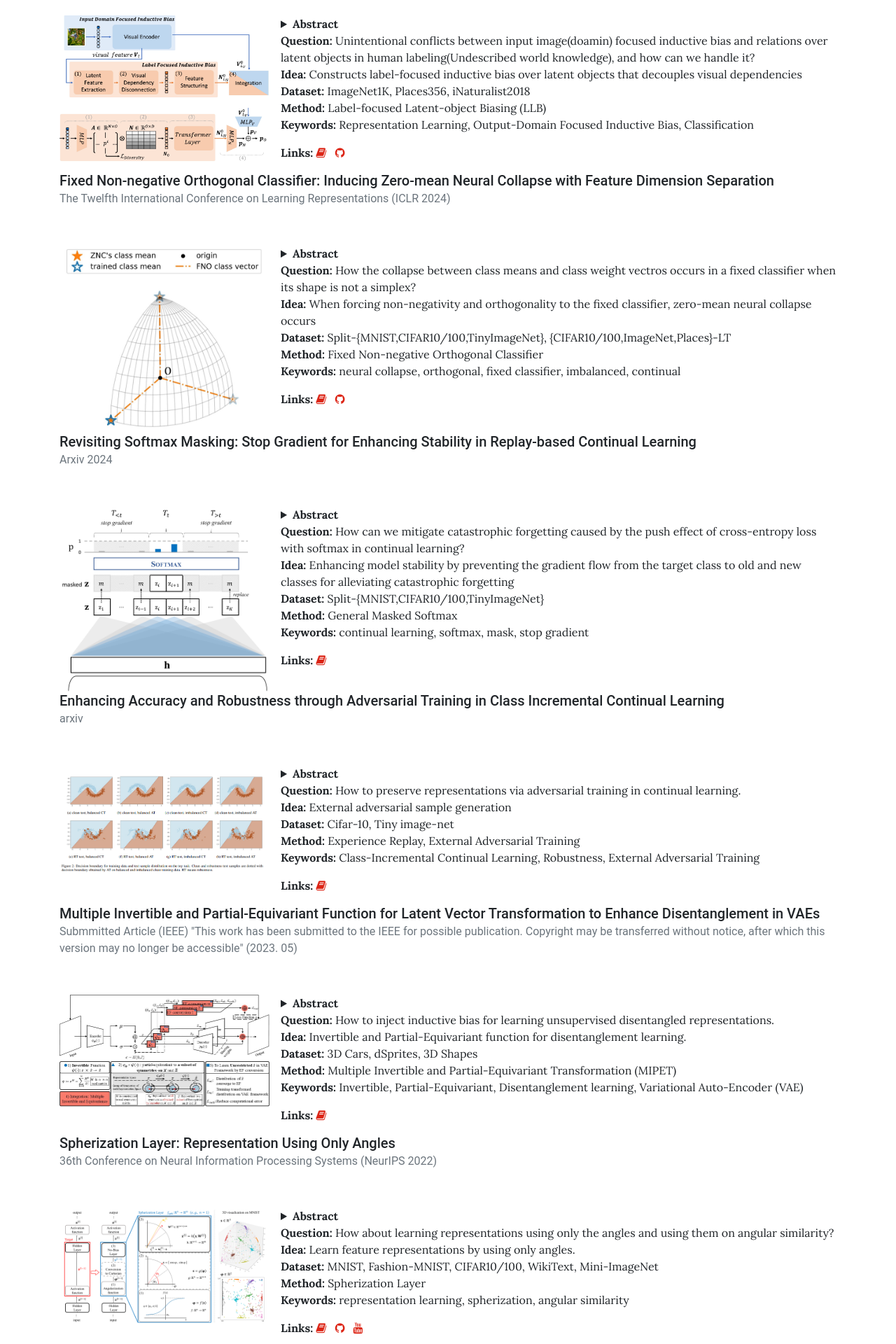
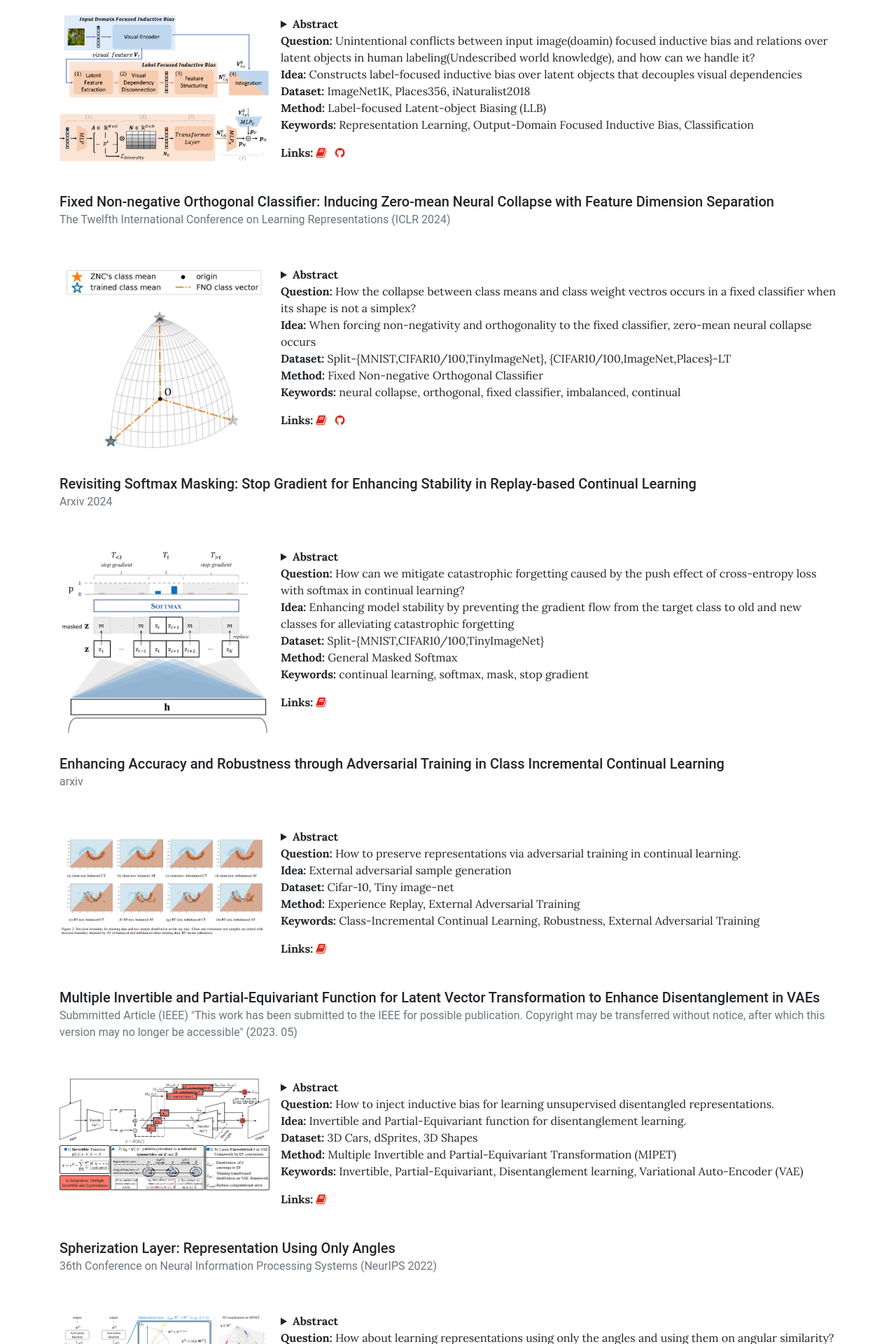
Before and after one commit to irrlab/irrlab.github.io, a Jekyll site: the page built from pages/research.md, in a window 1280 px wide. Shown: the part 434-2354 px from the top of the page at 70% size. Built offline with Jekyll 4.4.1, drawn with Linux system fonts in a browser that asks for light colours.

Commit message:
img flex

```diff
--- a/_layouts/research.html
+++ b/_layouts/research.html
@@ -6,7 +6,8 @@ description: Template for publications
 {{ content }}
 
 {% for publication in site.data.publication %}
-  <h5 id="{{ publication.title | strip | url_encode }}">
+  <h5 id="{{ publication.title | strip }}">
+	  <!-- <h5 id="{{ publication.title | strip | url_encode }}"> -->
     {{ publication.title }}
     {% if publication.where %}
     <!-- chnage format -->
--- a/_sass/_team.scss
+++ b/_sass/_team.scss
@@ -18,7 +18,7 @@
 }
 
 .publication-paper {
-  //margin-bottom: $grid-gutter-width;
+  margin-bottom: $grid-gutter-width;
 
   & > img {
     max-width: 400px;
```
